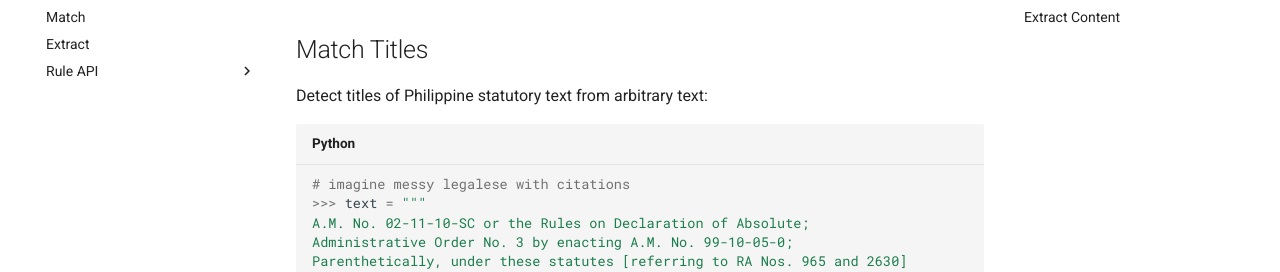
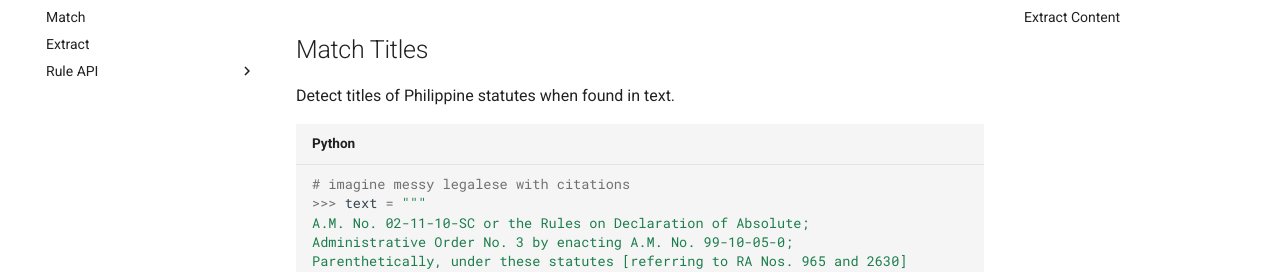
Before and after one commit to justmars/statute-patterns, an MkDocs documentation site: the page built from docs/index.md, in a window 1280 px wide and 900 px high. Shown: the part 148-420 px from the top of the window. Built offline with MkDocs 1.6.1 and Material for MkDocs 9.7.7, drawn with Linux system fonts in a browser that asks for light colours; comment, search, counter and statistics services are not loaded; the version menu is left out.

Commit message:
feat: docs

````diff
--- a/docs/index.md
+++ b/docs/index.md
@@ -2,7 +2,7 @@
 
 ## Match Titles
 
-Detect titles of Philippine statutory text from arbitrary text:
+Detect titles of Philippine statutes when found in text.
 
 ```py
 # imagine messy legalese with citations
````
